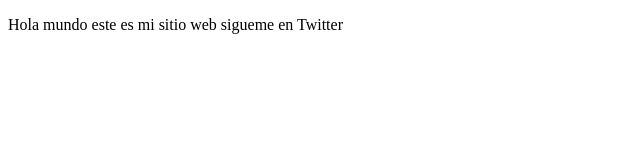
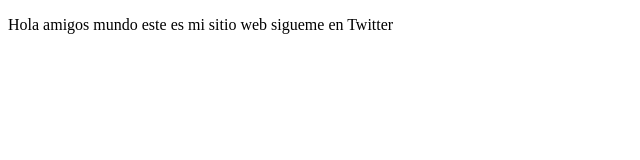
Before and after one commit to hannah4mb/proyectoDemoCursoPrework, a plain HTML site: page index.html in a window 1280 px wide. Shown: the whole page, without its empty margins (0-640 px from the left). Drawn offline with Linux system fonts and the light colour scheme.

Commit message:
cambios extraños

```diff
--- a/index.html
+++ b/index.html
@@ -6,6 +6,6 @@
     <title>Hola mundo</title>
 </head>
 <body>
-    <p>Hola mundo este es mi sitio web sigueme en Twitter </p>
+    <p>Hola amigos mundo este es mi sitio web sigueme en Twitter </p>
 </body>
 </html>
```
